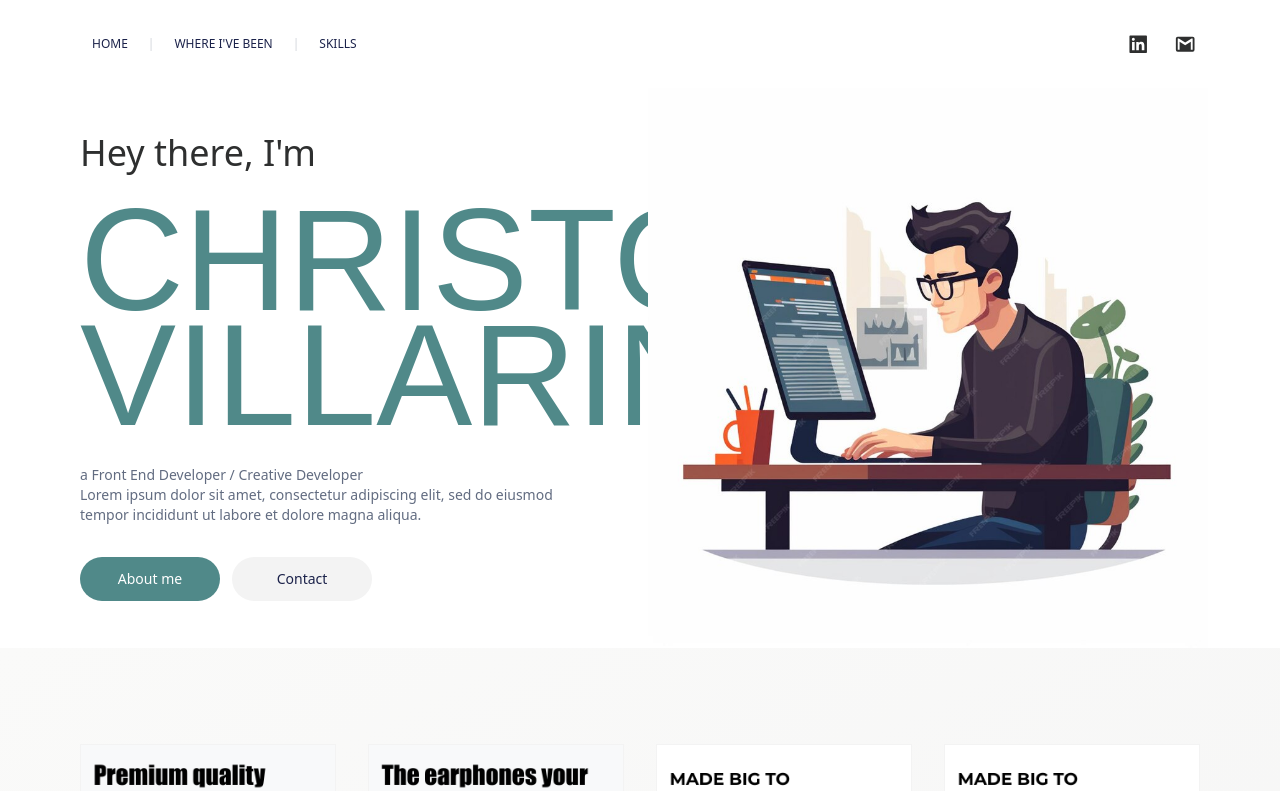
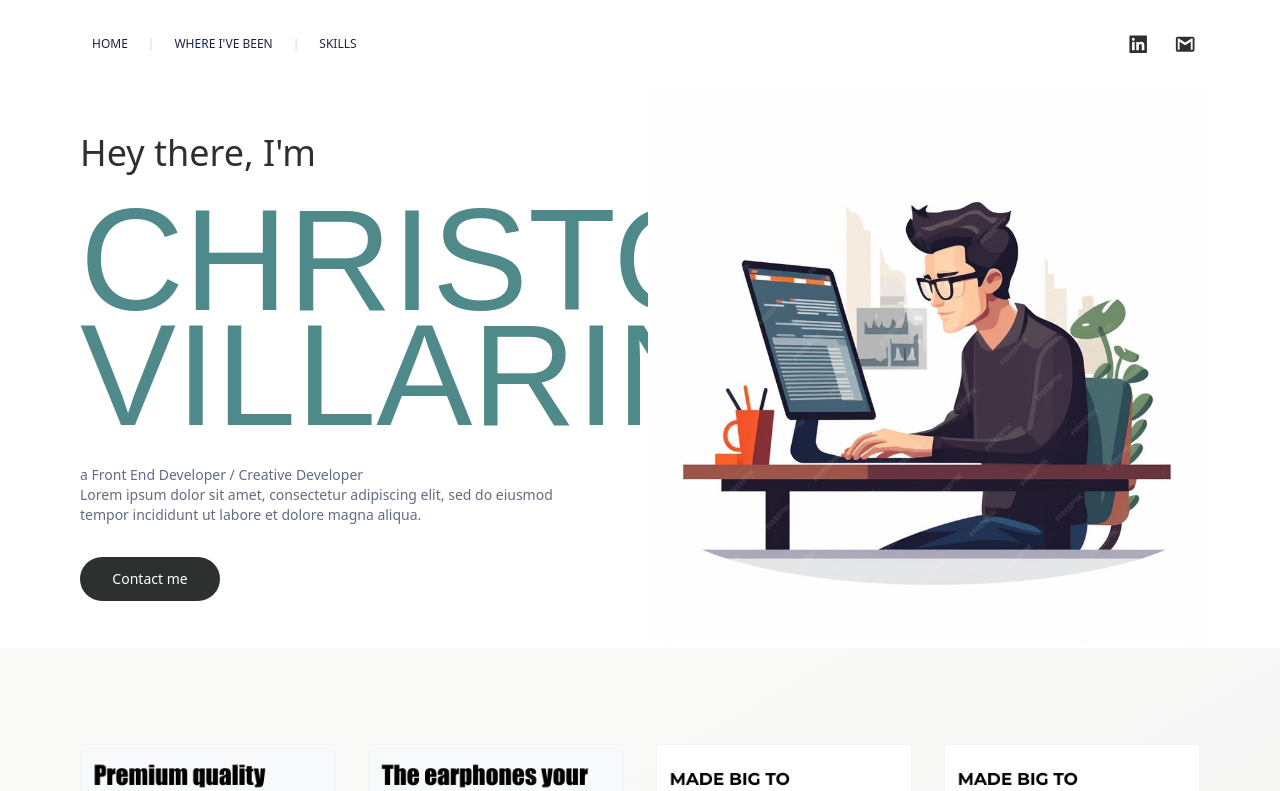
Before and after one commit to chrstphrvllrn/ChristopherVillarin, a React (Create React App) app: page / in a window 1280 px wide. Shown: the top 791 px of the page. Built offline with nearby package versions, Linux system fonts and the light colour scheme.

Commit message:
update cta

```diff
--- a/src/components/Headline.js
+++ b/src/components/Headline.js
@@ -50,8 +50,8 @@ function Headline() {
 
                                 <p className='text-sm px-8 sm:px-8 md:px-4 text-[#626c81] w-full font-light transition-all duration-300 ease-in-out'>a Front End Developer / Creative Developer<br></br>Lorem ipsum dolor sit amet, consectetur adipiscing elit, sed do eiusmod<br />tempor incididunt ut labore et dolore magna aliqua. </p>
                                 <div className='w-full flex flex-row px-8 sm:px-8 md:px-4 '>
-                                <button className='text-sm bg-[#508989] hover:bg-[#f3f3f3] text-[#fff] hover:text-[#2E2F2F] w-[140px] rounded-full font-medium  py-3 px-1 mr-3 transition-all duration-300 ease-in-out' style={{ transition: 'background-color 0.3s' }}>About me</button>
-                                <button className='text-sm bg-[#f3f3f3] hover:bg-[#2E2F2F] text-[#1B224A] hover:text-[#fff] w-[140px] rounded-full font-medium  py-3 px-1  transition-all duration-300 ease-in-out ' style={{ transition: 'background-color 0.3s' }}>Contact</button>
+                                <button className='text-sm bg-[#2E2F2F] hover:bg-[#f3f3f3] text-[#fff] hover:text-[#2E2F2F] w-[140px] rounded-full font-medium  py-3 px-1 mr-3 transition-all duration-300 ease-in-out' style={{ transition: 'background-color 0.3s' }}>Contact me</button>
+                                {/* <button className='text-sm bg-[#f3f3f3] hover:bg-[#2E2F2F] text-[#1B224A] hover:text-[#fff] w-[140px] rounded-full font-medium  py-3 px-1  transition-all duration-300 ease-in-out ' style={{ transition: 'background-color 0.3s' }}>Contact</button> */}
 
                                 {/* <Link to="https://www.linkedin.com/in/christophervillarin" target="_blank" rel="noopener noreferrer" className='pt-3 pb-3  pl-3 pr-3 bg-[#fff] rounded-l-full'>
                                         <IconLinkedin></IconLinkedin>
```
